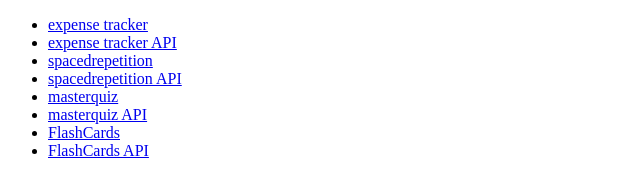
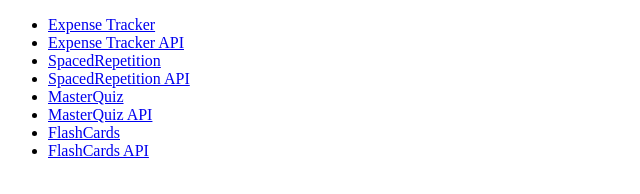
Before and after one commit to MohamedSaidSallam/digitalphoenixx-live-nginx, a plain HTML site: page tempHomepage/index.html in a window 1280 px wide. Shown: the whole page, without its empty margins (0-640 px from the left). Drawn offline with Linux system fonts and the light colour scheme.

Commit message:
feat: capitalize project links temp homapage

```diff
--- a/tempHomepage/index.html
+++ b/tempHomepage/index.html
@@ -10,12 +10,12 @@
 
 <body>
     <ul>
-        <li><a href="http://expense-tracker.digitalphoenixx.live">expense tracker</a></li>
-        <li><a href="http://expense-tracker-api.digitalphoenixx.live">expense tracker API</a></li>
-        <li><a href="http://spacedrepetition.digitalphoenixx.live">spacedrepetition</a></li>
-        <li><a href="http://spacedrepetition-api.digitalphoenixx.live">spacedrepetition API</a></li>
-        <li><a href="http://masterquiz.digitalphoenixx.live">masterquiz</a></li>
-        <li><a href="http://masterquiz-api.digitalphoenixx.live">masterquiz API</a></li>
+        <li><a href="http://expense-tracker.digitalphoenixx.live">Expense Tracker</a></li>
+        <li><a href="http://expense-tracker-api.digitalphoenixx.live">Expense Tracker API</a></li>
+        <li><a href="http://spacedrepetition.digitalphoenixx.live">SpacedRepetition</a></li>
+        <li><a href="http://spacedrepetition-api.digitalphoenixx.live">SpacedRepetition API</a></li>
+        <li><a href="http://masterquiz.digitalphoenixx.live">MasterQuiz</a></li>
+        <li><a href="http://masterquiz-api.digitalphoenixx.live">MasterQuiz API</a></li>
         <li><a href="http://flashcards.digitalphoenixx.live">FlashCards</a></li>
         <li><a href="http://flashcards-api.digitalphoenixx.live">FlashCards API</a></li>
     </ul>
```
